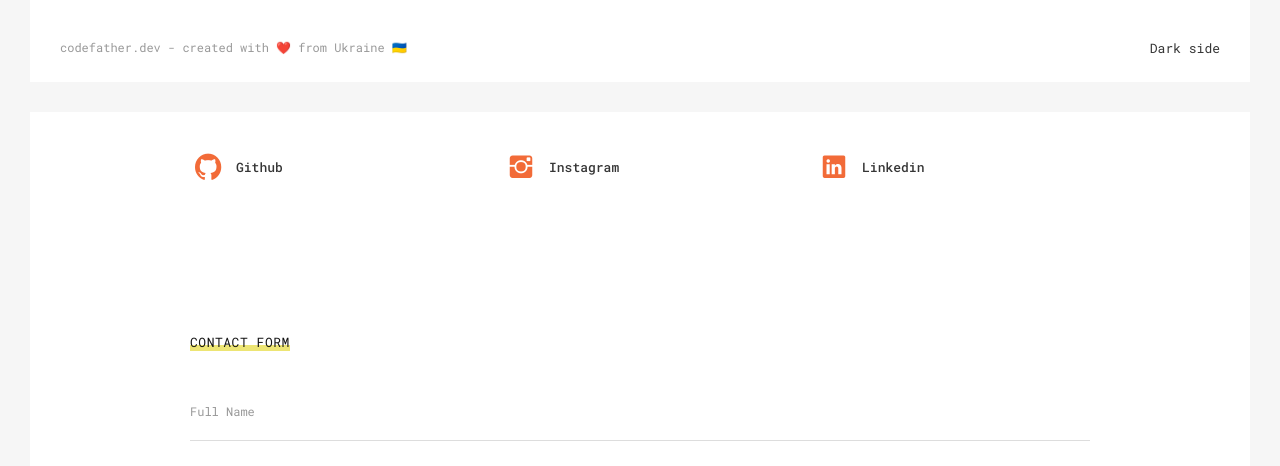
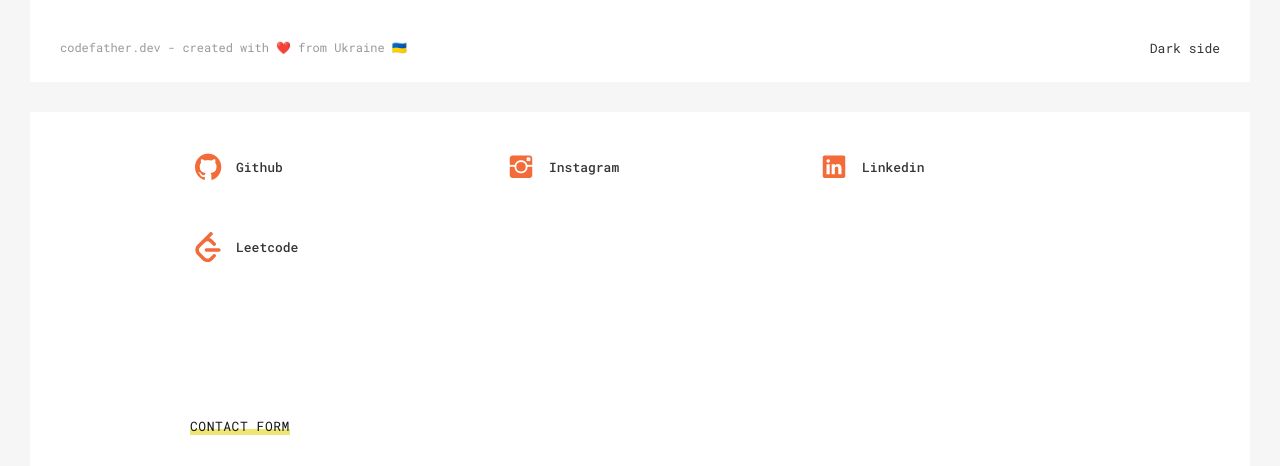
Before and after one commit to codefather-labs/codefather.dev, a Django app: template templates/site/contacts.html in a window 1280 px wide. Shown: the part 688-1154 px from the top of the page. Run offline with Django 4.2, Linux system fonts and the light colour scheme; the template is opened without the code that fills it, so the values that code supplies are empty; some libraries are stand-ins or nearby versions; some web fonts are replaced.

Commit message:
leetcode icon

```diff
--- a/settings/environment/base.py
+++ b/settings/environment/base.py
@@ -66,7 +66,7 @@ MIDDLEWARE = [
     'django.contrib.sessions.middleware.SessionMiddleware',
     'corsheaders.middleware.CorsMiddleware',
     'subdomains.middleware.SubdomainURLRoutingMiddleware',
-    'django.middleware.cache.UpdateCacheMiddleware',
+    # 'django.middleware.cache.UpdateCacheMiddleware',
     'django.middleware.common.CommonMiddleware',
     'django.middleware.cache.FetchFromCacheMiddleware',
     'django.middleware.gzip.GZipMiddleware',
--- a/templates/site/contacts.html
+++ b/templates/site/contacts.html
@@ -50,6 +50,11 @@
                     </div>
                 </div>
 
+                <div class="service-item">
+                    <div class="icon"><span class="ion"><svg xmlns="http://www.w3.org/2000/svg" aria-hidden="true" role="img" width="1em" height="1em" preserveAspectRatio="xMidYMid meet" viewBox="0 0 32 32"><path fill="currentColor" d="m21.469 23.907l-3.595 3.473c-.624.625-1.484.885-2.432.885s-1.807-.26-2.432-.885l-5.776-5.812c-.62-.625-.937-1.537-.937-2.485c0-.952.317-1.812.937-2.432l5.76-5.844c.62-.619 1.5-.859 2.448-.859s1.808.26 2.432.885l3.595 3.473c.687.688 1.823.663 2.536-.052c.708-.713.735-1.848.047-2.536l-3.473-3.511a6.793 6.793 0 0 0-3.261-1.787l3.287-3.333c.688-.687.667-1.823-.047-2.536s-1.849-.735-2.536-.052L4.553 13.968c-1.307 1.312-1.989 3.113-1.989 5.113c0 1.996.683 3.86 1.989 5.168l5.797 5.812c1.307 1.307 3.115 1.937 5.115 1.937c1.995 0 3.801-.683 5.109-1.989l3.479-3.521c.688-.683.661-1.817-.052-2.531s-1.849-.74-2.531-.052zm6.28-6.558H14.218c-.932 0-1.692.801-1.692 1.791c0 .991.76 1.797 1.692 1.797h13.531c.933 0 1.693-.807 1.693-1.797c0-.989-.76-1.791-1.693-1.791z"/></svg></span></div>
+                    <div class="name"><a href="https://leetcode.com/codefather_ua/" target="_blank">Leetcode</a>
+                    </div>
+                </div>
             </div>
         </div>
     </div>
```
